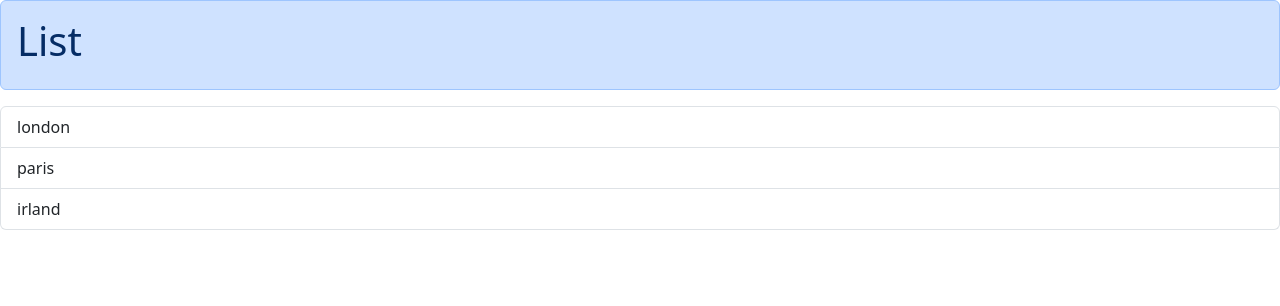
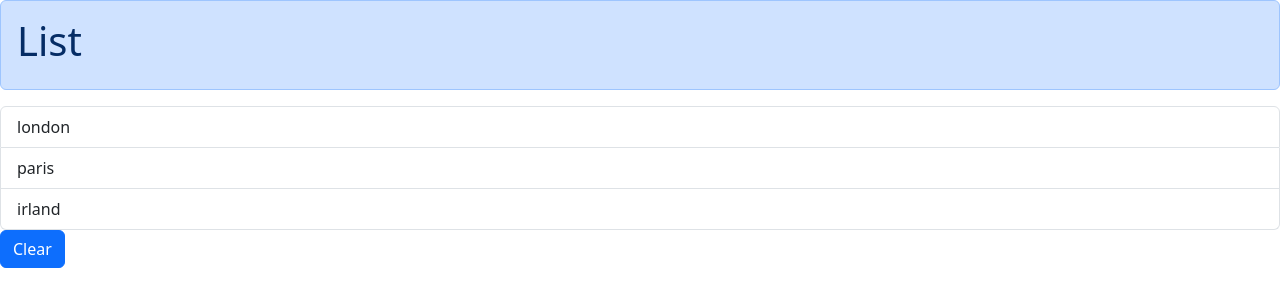
Before and after one commit to ThePokerFaCcCe/React-CodeWithMosh, a React (Vite) app in the folder react-app/: page / in a window 1280 px wide. Shown: the top 306 px of the page. Built offline with nearby package versions, Linux system fonts and the light colour scheme.

Commit message:
bootstrap btn component

```diff
--- a/react-app/src/App.tsx
+++ b/react-app/src/App.tsx
@@ -1,15 +1,22 @@
+import { useState } from "react";
 import ListGroup from "./ListGroup";
+import BSButton from "./BSButton";
 
 const App = () => {
+  const [items, setItems] = useState(["london", "paris", "irland"]);
+
   return (
     <div>
       <ListGroup
-        items={["london", "paris", "irland"]}
+        items={items}
         heading="List"
         onSelectItem={(item, index) => {
           console.log(`${index}: ${item}`);
         }}
       />
+      <BSButton onClick={(e) => setItems([])} type="primary">
+        Clear
+      </BSButton>
     </div>
   );
 };
--- /dev/null
+++ b/react-app/src/BSButton.tsx
@@ -0,0 +1,21 @@
+import React, { MouseEvent, ReactNode } from "react";
+
+interface Props {
+  children: ReactNode | string;
+  type?: "primary" | "secondary" | "danger" | "success";
+  onClick: (event: MouseEvent) => void;
+}
+
+const BSButton = ({ children, type="primary", onClick }: Props) => {
+  return (
+    <button
+      type="button"
+      className={`btn btn-${type}`}
+      onClick={(event) => onClick(event)}
+    >
+      {children}
+    </button>
+  );
+};
+
+export default BSButton;
```
